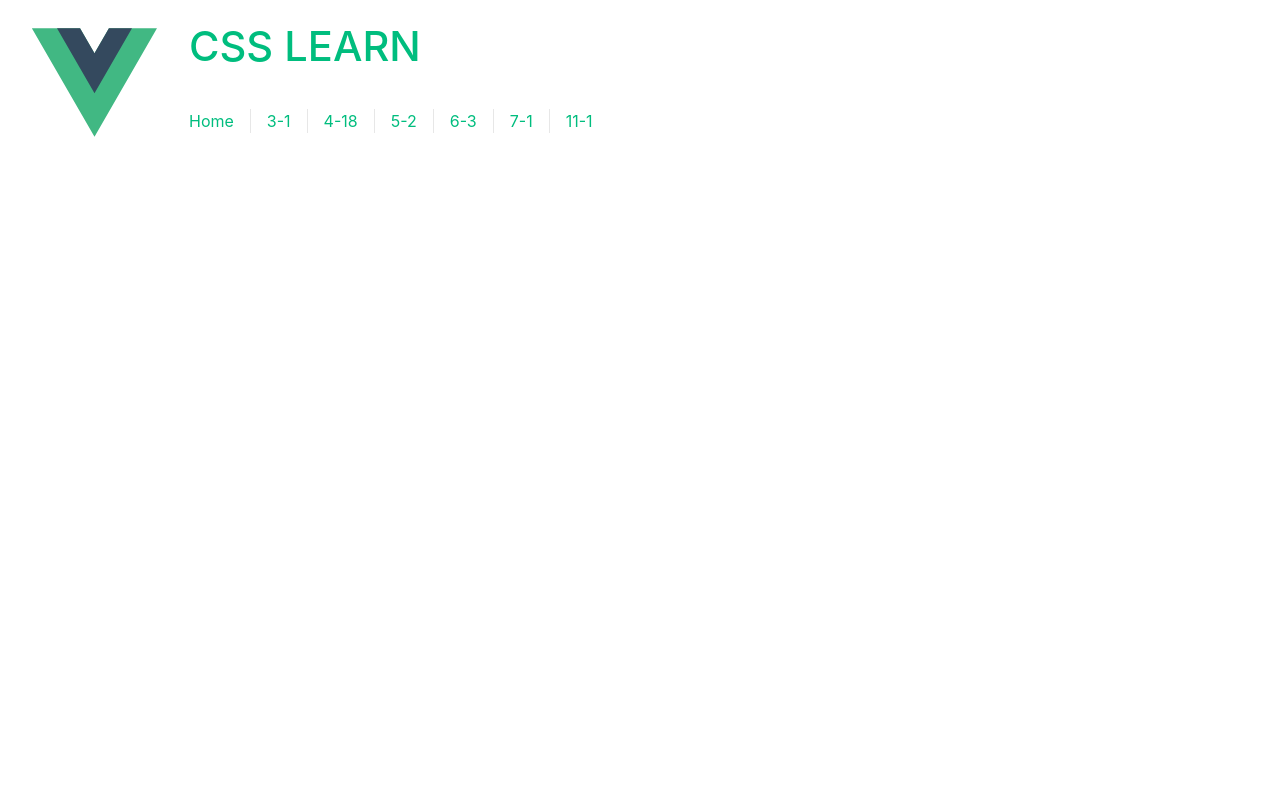
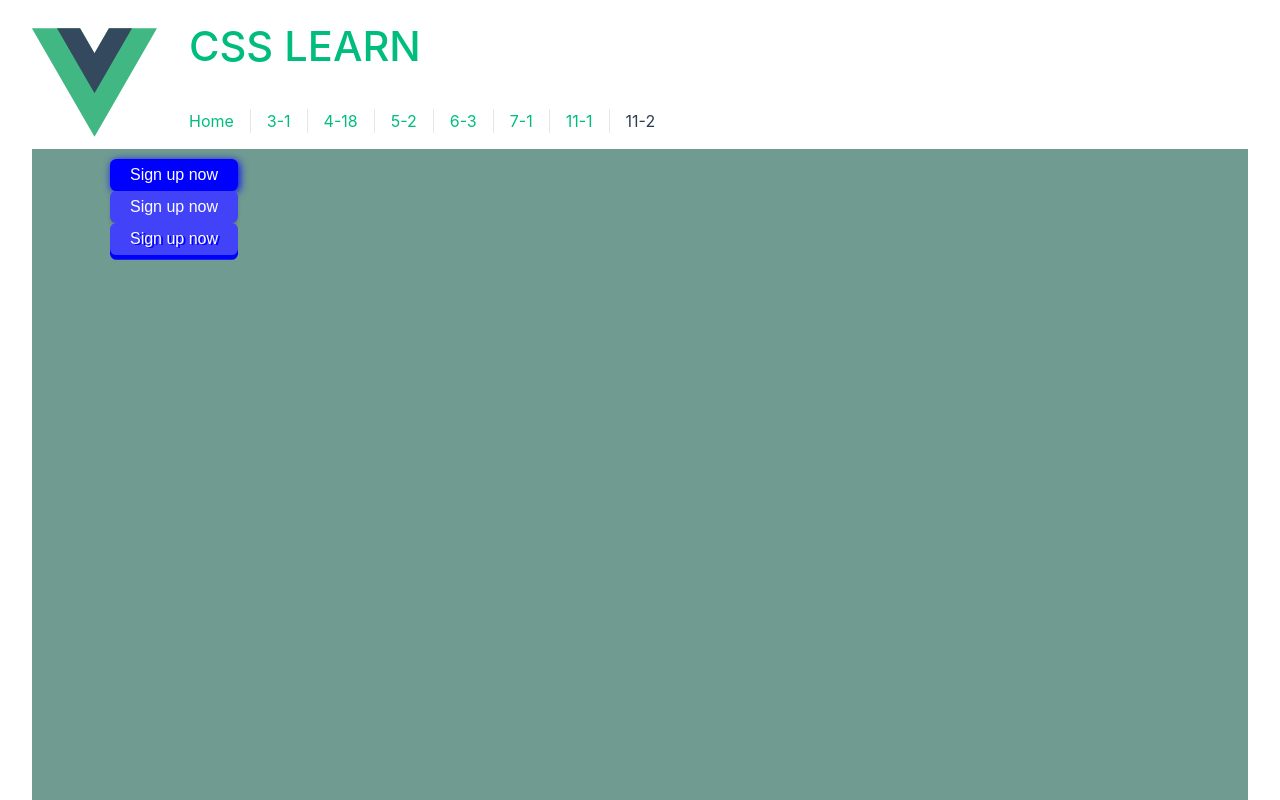
Before and after one commit to LCHINA/css-learn, a Vue app: page /11-2 in a window 1280 px wide. Shown: the top 800 px of the page. Built offline with nearby package versions, Linux system fonts and the light colour scheme.

Commit message:
1.阴影学习

```diff
--- a/src/App.vue
+++ b/src/App.vue
@@ -16,6 +16,7 @@ import HelloWorld from "./components/HelloWorld.vue";
         <RouterLink to="/6-3">6-3</RouterLink>
         <RouterLink to="/7-1">7-1</RouterLink>
         <RouterLink to="/11-1">11-1</RouterLink>
+        <RouterLink to="/11-2">11-2</RouterLink>
       </nav>
     </div>
   </header>
--- a/src/router/index.ts
+++ b/src/router/index.ts
@@ -45,6 +45,11 @@ const router = createRouter({
       name: "11-1",
       component: () => import("../views/CSS-11-1.vue"),
     },
+    {
+      path: "/11-2",
+      name: "11-2",
+      component: () => import("../views/CSS-11-2.vue"),
+    },
   ],
 });
 
--- /dev/null
+++ b/src/views/CSS-11-2.vue
@@ -0,0 +1,93 @@
+<template>
+  <div class="container-all">
+    <div class="container">
+      <button class="btn btn1">Sign up now</button>
+      <button class="btn btn2">Sign up now</button>
+      <button class="btn btn3">Sign up now</button>
+    </div>
+  </div>
+</template>
+
+<script setup>
+</script>
+
+
+<style scoped>
+@media (min-width: 1024px) {}
+
+:root {
+  box-sizing: border-box;
+}
+
+*,
+::before,
+::after {
+  box-sizing: inherit;
+}
+
+body {
+  background-color: #709b90;
+  font-family: Arial, Helvetica, sans-serif;
+}
+
+body *+* {
+  margin-top: 1.5em;
+}
+
+.container-all {
+  width: 100%;
+  height: 300vh;
+  background-color: #709b90;
+}
+
+.container {
+  display: flex;
+  max-width: 1080px;
+  margin: 0 auto;
+  padding: 10px;
+  flex-direction: column;
+}
+
+.btn {
+  font-size: 1rem;
+  height: 2em;
+  width: 8em;
+  background-color: blue;
+  border: 0px;
+  border-radius: .4em;
+  color: white;
+}
+
+.btn1 {
+  box-shadow: .1em .1em .5em  blue;
+}
+
+.btn1:active {
+  box-shadow: inset 0 0 0.5em rgb(4, 0, 255),
+  inset 0 0.5em 1em rgba(0, 0, 0, 0.4);
+}
+
+.btn2{
+  border: 0;
+  background-color: rgb(66, 66, 248);
+  box-shadow: 0 .2em .2em rgba(0, 0, 0, 0.15);
+}
+.btn2:hover{
+  background-color: rgb(55, 55, 253);
+}
+.btn2:active{
+  background-color: blue;
+}
+
+.btn3{
+  text-shadow: 2px 1px blue;
+  background-color: rgb(66, 66, 248);
+  box-shadow: 0 .3em  blue;
+}
+
+.btn3:active{
+  background-color: rgb(66, 66, 248);
+  box-shadow: 0 .2em  blue;
+  transform: translateY(.1em);
+}
+</style>
```
